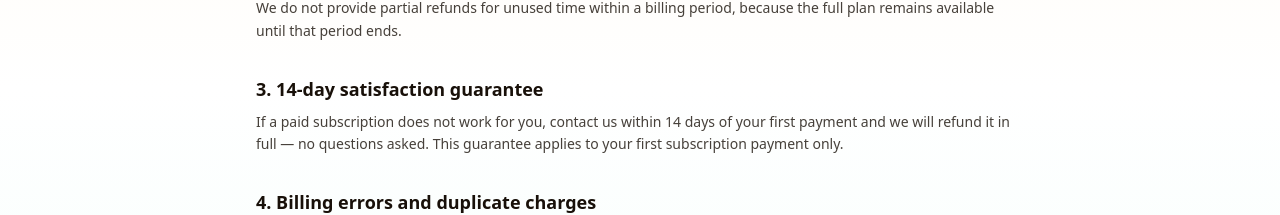
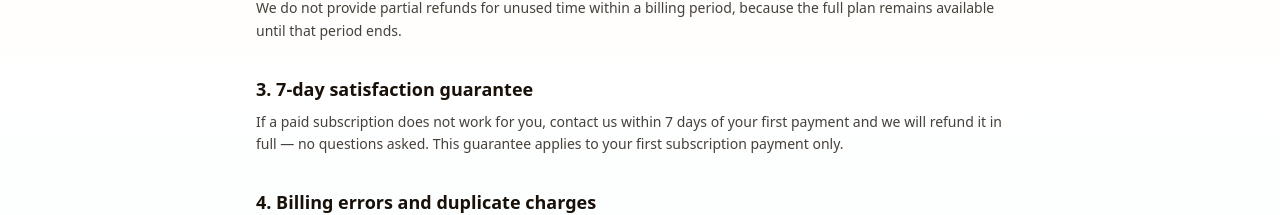
Before and after one commit to solomonsjerome863-del/linkforge, a Next.js app: page /legal/refunds in a window 1280 px wide. Shown: the part 406-621 px from the top of the page. Built offline with nearby package versions, Linux system fonts and the light colour scheme.

Commit message:
Legal: 7-day satisfaction guarantee (Refunds)

```diff
--- a/src/app/legal/refunds/page.tsx
+++ b/src/app/legal/refunds/page.tsx
@@ -18,9 +18,9 @@ const sections: { title: string; body: string[] }[] = [
     ],
   },
   {
-    title: "3. 14-day satisfaction guarantee",
+    title: "3. 7-day satisfaction guarantee",
     body: [
-      "If a paid subscription does not work for you, contact us within 14 days of your first payment and we will refund it in full — no questions asked. This guarantee applies to your first subscription payment only.",
+      "If a paid subscription does not work for you, contact us within 7 days of your first payment and we will refund it in full — no questions asked. This guarantee applies to your first subscription payment only.",
     ],
   },
   {
```
